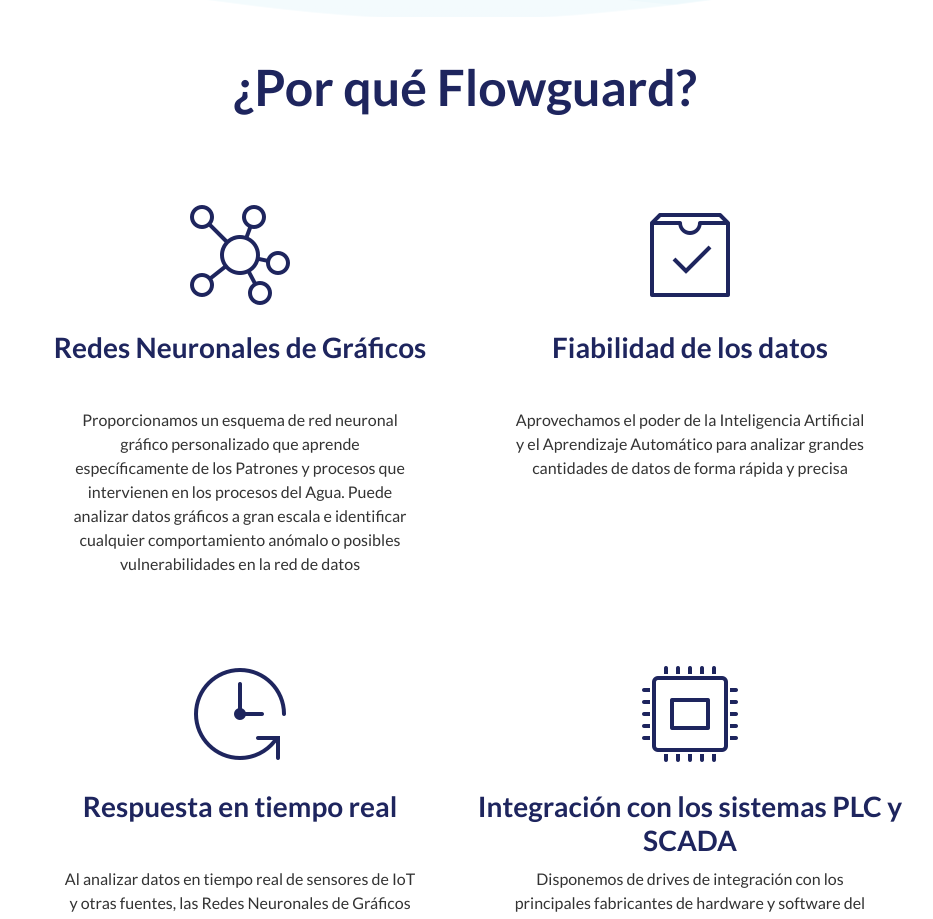
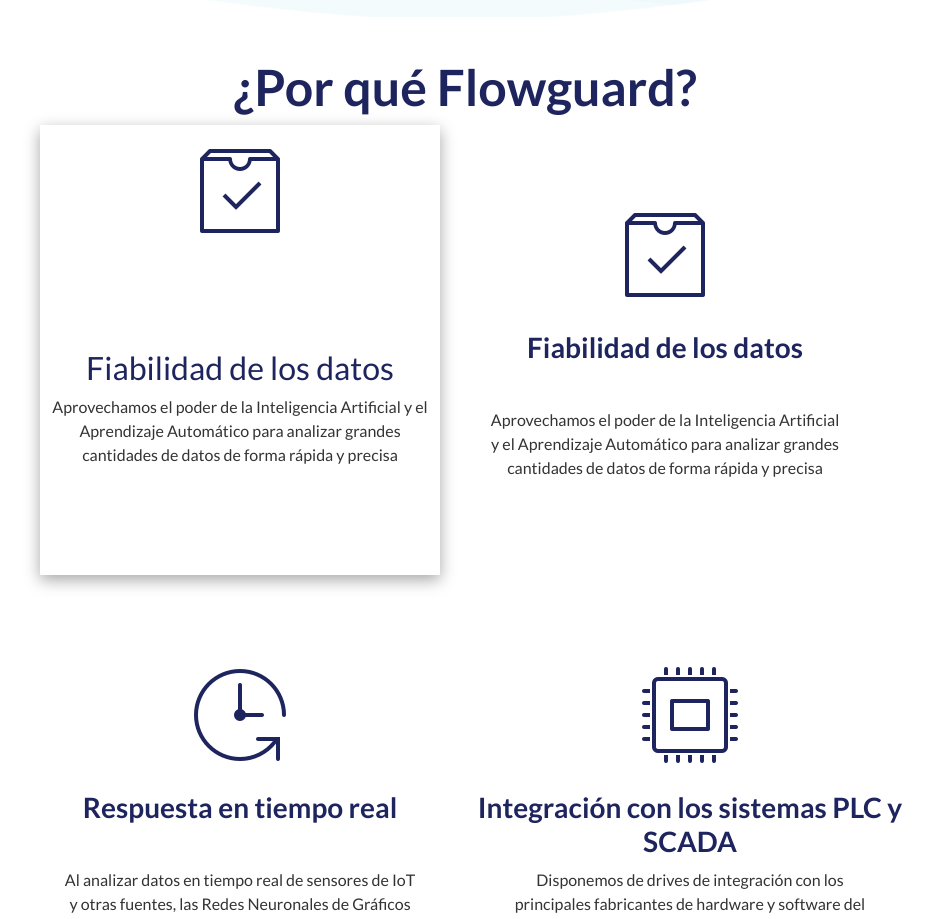
Before and after one commit to telcash/flowguard_frontend, a React (Create React App) app: page / in a window 1280 px wide. Shown: the part 840-1759 px from the top of the page, without its empty margins (175-1108 px from the left). Built offline with nearby package versions, Linux system fonts and the light colour scheme.

Commit message:
Implementacion inicial de FeatureCard

```diff
--- a/src/App.css
+++ b/src/App.css
@@ -27,3 +27,45 @@
     color: unset;
     text-decoration: none;
 }
+
+.rotate-in-diag-2 {
+	-webkit-animation: rotate-in-diag-2 0.5s cubic-bezier(0.250, 0.460, 0.450, 0.940) both;
+	        animation: rotate-in-diag-2 0.5s cubic-bezier(0.250, 0.460, 0.450, 0.940) both;
+}
+
+/* ----------------------------------------------
+ * Generated by Animista on 2023-12-12 11:22:26
+ * Licensed under FreeBSD License.
+ * See http://animista.net/license for more info.
+ * w: http://animista.net, t: @cssanimista
+ * ---------------------------------------------- */
+
+/**
+ * ----------------------------------------
+ * animation rotate-in-diag-2
+ * ----------------------------------------
+ */
+ @-webkit-keyframes rotate-in-diag-2 {
+    0% {
+      -webkit-transform: rotate3d(-1, 1, 0, -360deg);
+              transform: rotate3d(-1, 1, 0, -360deg);
+      opacity: 0;
+    }
+    100% {
+      -webkit-transform: rotate3d(-1, 1, 0, 0deg);
+              transform: rotate3d(-1, 1, 0, 0deg);
+      opacity: 1;
+    }
+  }
+  @keyframes rotate-in-diag-2 {
+    0% {
+      -webkit-transform: rotate3d(-1, 1, 0, -360deg);
+              transform: rotate3d(-1, 1, 0, -360deg);
+      opacity: 0;
+    }
+    100% {
+      -webkit-transform: rotate3d(-1, 1, 0, 0deg);
+              transform: rotate3d(-1, 1, 0, 0deg);
+      opacity: 1;
+    }
+  }
--- /dev/null
+++ b/src/components/feature-card/FeatureCard.jsx
@@ -0,0 +1,25 @@
+import React, {useState } from "react";
+import './feature-card.css';
+
+const FeatureCard = ({icon, title, description}) => {
+    const [hover, setHover] = useState(false);
+    return(
+        <article
+            onMouseEnter={() => setHover(true)}
+            onMouseLeave={() => setHover(false)}>
+            <div className={
+                `fg__featureCard ${hover ? 'scale-in-center' : ''}`
+            }>
+                <figure className="fg__featureCard-icon">
+                    <img src={icon} alt={title} />
+                </figure>
+                <div className="fg__featureCard-body">
+                    <h2>{title}</h2>
+                    <p>{description}</p>
+                </div>
+            </div>
+        </article>
+    );
+};
+
+export default FeatureCard;
--- /dev/null
+++ b/src/components/feature-card/feature-card.css
@@ -0,0 +1,87 @@
+.fg__featureCard {
+    width: 100%;
+    height: 100%;
+    max-width: 400px;
+    min-width: 360px;
+    min-height: 450px;
+    display: flex;
+    flex-direction: column;
+    justify-content: flex-start;
+    align-items: center;
+    box-shadow: rgba(0, 0, 0, 0.35) 0px 5px 15px;
+}
+
+.fg__featureCard-icon {
+    width: 100%;
+    height: 100px;
+    margin: 1rem;
+    display: flex;
+    justify-content: center;
+    align-items: center;
+}
+
+.fg__featureCard-icon img {
+    width: 100px;
+    height: 100px;
+}
+
+.fg__featureCard-body {
+    width: 100%;
+    flex: 1;
+    display: flex;
+    flex-direction: column;
+    justify-content: center;
+    align-items: center;
+}
+
+.fg__featureCard-body h2 {
+    color: var(--primary-color);
+    text-align: center;
+}
+
+.fg__featureCard-body p {
+    color: var(--paragraph-color);
+    text-align: center;
+}
+
+.scale-in-center {
+	-webkit-animation: scale-in-center 0.5s cubic-bezier(0.250, 0.460, 0.450, 0.940) both;
+	        animation: scale-in-center 0.5s cubic-bezier(0.250, 0.460, 0.450, 0.940) both;
+}
+
+/* ----------------------------------------------
+ * Generated by Animista on 2023-12-12 11:46:48
+ * Licensed under FreeBSD License.
+ * See http://animista.net/license for more info.
+ * w: http://animista.net, t: @cssanimista
+ * ---------------------------------------------- */
+
+/**
+ * ----------------------------------------
+ * animation scale-in-center
+ * ----------------------------------------
+ */
+ @-webkit-keyframes scale-in-center {
+    0% {
+      -webkit-transform: scale(0);
+              transform: scale(0);
+      opacity: 1;
+    }
+    100% {
+      -webkit-transform: scale(1);
+              transform: scale(1);
+      opacity: 1;
+    }
+  }
+  @keyframes scale-in-center {
+    0% {
+      -webkit-transform: scale(0);
+              transform: scale(0);
+      opacity: 1;
+    }
+    100% {
+      -webkit-transform: scale(1);
+              transform: scale(1);
+      opacity: 1;
+    }
+  }
--- a/src/containers/features/Features.jsx
+++ b/src/containers/features/Features.jsx
@@ -4,11 +4,11 @@
 import neuralNetworkIcon from '../../assets/neural-network.png';
 import dataReliabilityIcon from '../../assets/data-quality.png';
 import realTimeIcon from '../../assets/in-time.png';
-//import contImprovementIcon from '../../assets/improvement.png';
 import riskManagementIcon from '../../assets/risk-management.png';
 import environmentImpactIcon from '../../assets/environment.png';
 import electronicsIcon from '../../assets/electronics.png';
 import { useTranslation } from 'react-i18next';
+import FeatureCard from '../../components/feature-card/FeatureCard';
 
 const Features = () => {
   const [t] = useTranslation("global");
@@ -16,7 +16,8 @@
     <div className='fg__features'>
       <h1>{t("features.title")}</h1>
       <div className='fg__features-container'>
-        <Feature icon={neuralNetworkIcon} title={t("features.graph-neural-networks.title")} description={t("features.graph-neural-networks.description")}></Feature>
+        <FeatureCard icon={dataReliabilityIcon} title={t("features.data-reliability.title")} description={t("features.data-reliability.description")}></FeatureCard>
+        {/* <Feature icon={neuralNetworkIcon} title={t("features.graph-neural-networks.title")} description={t("features.graph-neural-networks.description")}></Feature> */}
         <Feature icon={dataReliabilityIcon} title={t("features.data-reliability.title")} description={t("features.data-reliability.description")}></Feature>
         <Feature icon={realTimeIcon} title={t("features.real-time-response.title")} description={t("features.real-time-response.description")}></Feature>
         <Feature icon={electronicsIcon} title={t("features.plc-scada-integration.title")} description={t("features.plc-scada-integration.description")}></Feature>
```
